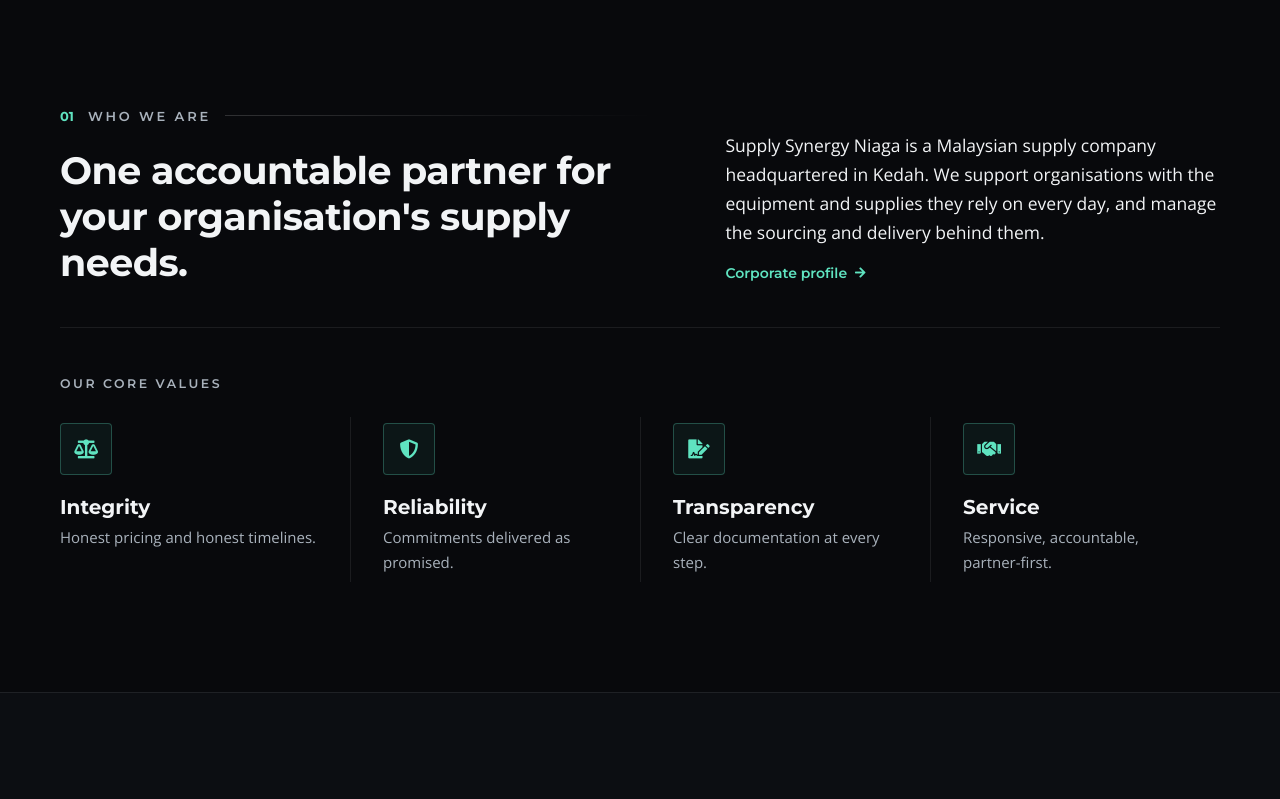
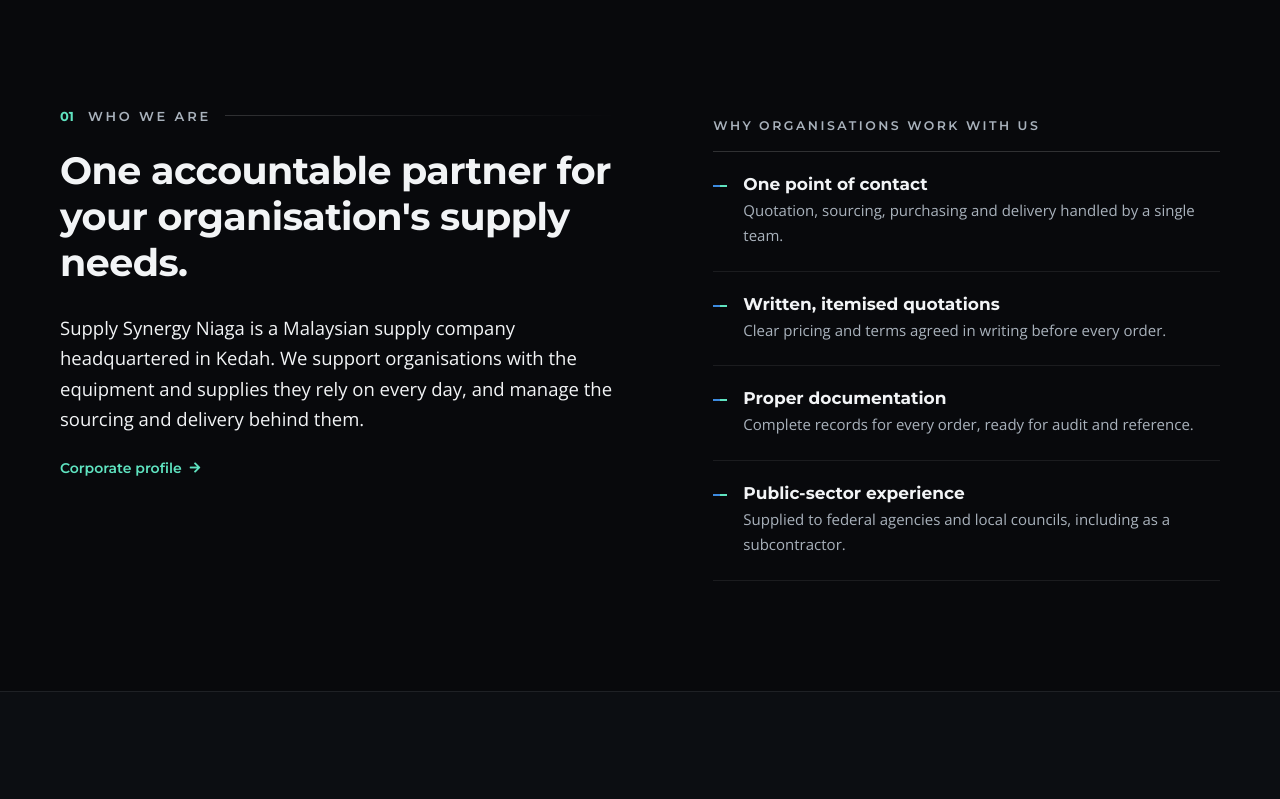
Before and after one commit to nisrinamasyitah/SupplySynergyNiaga-Portal, a plain HTML site: page index.html in a window 1280 px wide. Shown: the part 866-1665 px from the top of the page. Drawn offline with nearby package versions, Linux system fonts and the light colour scheme.

Commit message:
Who We Are: corporate two-column layout with key strengths

```diff
--- a/index.html
+++ b/index.html
@@ -147,23 +147,21 @@
 
 <!-- WHO WE ARE -->
 <section class="section">
-    <div class="wrap">
-        <div class="sec-intro">
-            <div>
-                <div class="sec-head"><span class="sec-idx">01</span><span class="sec-name">Who We Are</span></div>
-                <h2 class="sec-title">One accountable partner for your organisation's supply needs.</h2>
-            </div>
-            <div>
-                <p class="lead">Supply Synergy Niaga is a Malaysian supply company headquartered in Kedah. We support organisations with the equipment and supplies they rely on every day, and manage the sourcing and delivery behind them.</p>
-                <a href="about.html" class="text-link">Corporate profile <i class="fas fa-arrow-right"></i></a>
-            </div>
+    <div class="wrap who">
+        <div class="who-main">
+            <div class="sec-head"><span class="sec-idx">01</span><span class="sec-name">Who We Are</span></div>
+            <h2 class="sec-title">One accountable partner for your organisation's supply needs.</h2>
+            <p class="lead">Supply Synergy Niaga is a Malaysian supply company headquartered in Kedah. We support organisations with the equipment and supplies they rely on every day, and manage the sourcing and delivery behind them.</p>
+            <a href="about.html" class="text-link">Corporate profile <i class="fas fa-arrow-right"></i></a>
         </div>
-        <p class="values-title">Our Core Values</p>
-        <div class="values-row">
-            <div><i class="fas fa-balance-scale" aria-hidden="true"></i><strong>Integrity</strong><p>Honest pricing and honest timelines.</p></div>
-            <div><i class="fas fa-shield-alt" aria-hidden="true"></i><strong>Reliability</strong><p>Commitments delivered as promised.</p></div>
-            <div><i class="fas fa-file-signature" aria-hidden="true"></i><strong>Transparency</strong><p>Clear documentation at every step.</p></div>
-            <div><i class="fas fa-handshake" aria-hidden="true"></i><strong>Service</strong><p>Responsive, accountable, partner-first.</p></div>
+        <div class="who-why">
+            <p class="who-why-title">Why organisations work with us</p>
+            <ul class="strengths">
+                <li><strong>One point of contact</strong><p>Quotation, sourcing, purchasing and delivery handled by a single team.</p></li>
+                <li><strong>Written, itemised quotations</strong><p>Clear pricing and terms agreed in writing before every order.</p></li>
+                <li><strong>Proper documentation</strong><p>Complete records for every order, ready for audit and reference.</p></li>
+                <li><strong>Public-sector experience</strong><p>Supplied to federal agencies and local councils, including as a subcontractor.</p></li>
+            </ul>
         </div>
     </div>
 </section>
--- a/style.css
+++ b/style.css
@@ -258,20 +258,18 @@ h1, h2, h3, h4 { font-family: var(--head); color: var(--text); line-height: 1.25
 .sec-intro .lead { font-size: 17.5px; }
 .sec-intro .text-link { margin-top: 18px; }
 
-/* ── home: values row ── */
-.values-row { display: grid; grid-template-columns: repeat(4, minmax(0, 1fr)); }
-.values-row div { padding: 6px 32px 6px 0; }
-.values-row div + div { padding-left: 32px; border-left: 1px solid var(--line); }
-.values-title { margin-bottom: 26px; font: 600 12.5px var(--head); letter-spacing: .2em; text-transform: uppercase; color: var(--text-2); }
-.values-row i {
-    width: 52px; height: 52px; display: grid; place-items: center;
-    border: 1px solid rgba(95,227,192,.28); border-radius: 4px;
-    background: rgba(95,227,192,.06); color: var(--mint); font-size: 19px;
-    transition: background .3s, color .3s, border-color .3s;
+/* ── home: who we are ── */
+.who { display: grid; grid-template-columns: minmax(0, 1.1fr) minmax(0, 1fr); gap: 96px; align-items: start; }
+.who-main .sec-title { margin-bottom: 26px; }
+.who-why { padding-top: 10px; }
+.who-why-title {
+    padding-bottom: 18px; border-bottom: 1px solid var(--line-2);
+    font: 600 12.5px var(--head); letter-spacing: .2em; text-transform: uppercase; color: var(--text-2);
 }
-.values-row div:hover i { background: var(--mint); border-color: var(--mint); color: #05201a; }
-.values-row strong { display: block; margin-top: 20px; font: 700 20px var(--head); color: var(--text); }
-.values-row p { margin-top: 6px; font-size: 15px; }
+.strengths li { position: relative; padding: 22px 0 22px 30px; border-bottom: 1px solid var(--line); }
+.strengths li::before { content: ''; position: absolute; left: 0; top: 33px; width: 14px; height: 2px; background: var(--bar); }
+.strengths strong { display: block; font: 700 17px var(--head); color: var(--text); }
+.strengths p { margin-top: 4px; font-size: 15px; }
 
 /* ── home: business divisions ── */
 .divisions { display: grid; grid-template-columns: repeat(3, minmax(0, 1fr)); border: 1px solid var(--line-2); background: var(--card); }
@@ -725,9 +723,8 @@ h1, h2, h3, h4 { font-family: var(--head); color: var(--text); line-height: 1.25
     .glance-grid div { padding: 20px 20px 20px 0; border-left: 0; }
     .glance-grid div:nth-child(even) { padding-left: 20px; border-left: 1px solid var(--line); }
     .glance-grid div:nth-child(n+3) { border-top: 1px solid var(--line); }
+    .who { grid-template-columns: 1fr; gap: 44px; }
     .sec-intro { grid-template-columns: 1fr; gap: 20px; align-items: start; padding-bottom: 32px; margin-bottom: 36px; }
-    .values-row { grid-template-columns: 1fr 1fr; gap: 28px 0; }
-    .values-row div:nth-child(3) { padding-left: 0; border-left: 0; }
     .divisions { grid-template-columns: 1fr; }
     .division + .division { border-left: 0; border-top: 1px solid var(--line-2); }
     .leader-feature { grid-template-columns: 1fr; gap: 36px; }
@@ -776,8 +773,6 @@ h1, h2, h3, h4 { font-family: var(--head); color: var(--text); line-height: 1.25
     .topbar a, .topbar span { gap: 6px; }
     .tb-right a + a, .tb-left > span + span { padding-left: 10px; margin-left: 10px; }
     .hero .hero-inner { padding-top: 56px; padding-bottom: 56px; }
-    .values-row { grid-template-columns: 1fr; }
-    .values-row div, .values-row div + div { padding: 0 0 22px; border-left: 0; border-bottom: 1px solid var(--line); }
     .division { padding: 32px 22px 28px; }
     .docs a { padding: 20px 4px; }
     .doc-act { font-size: 0; gap: 0; }
```
